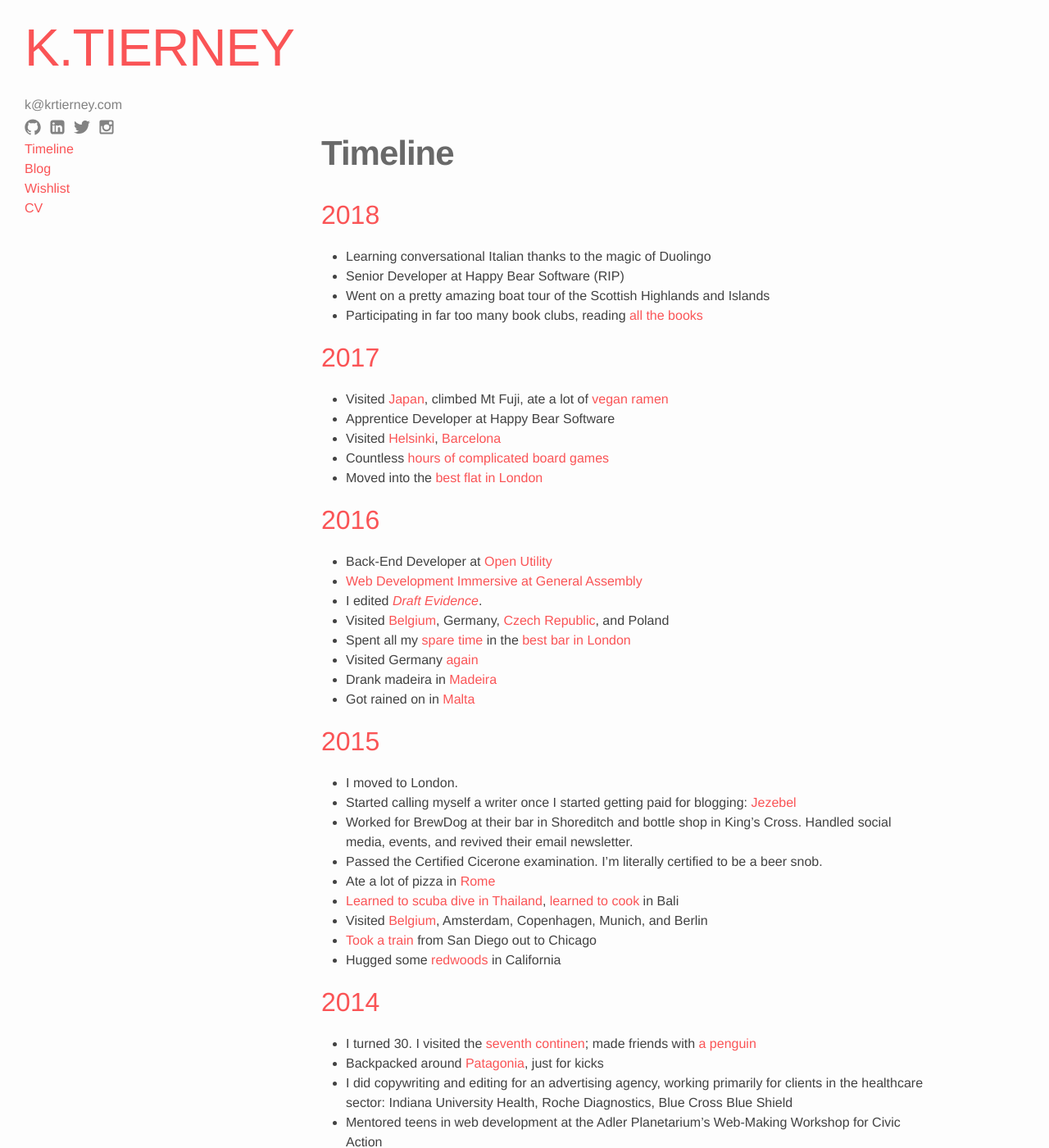
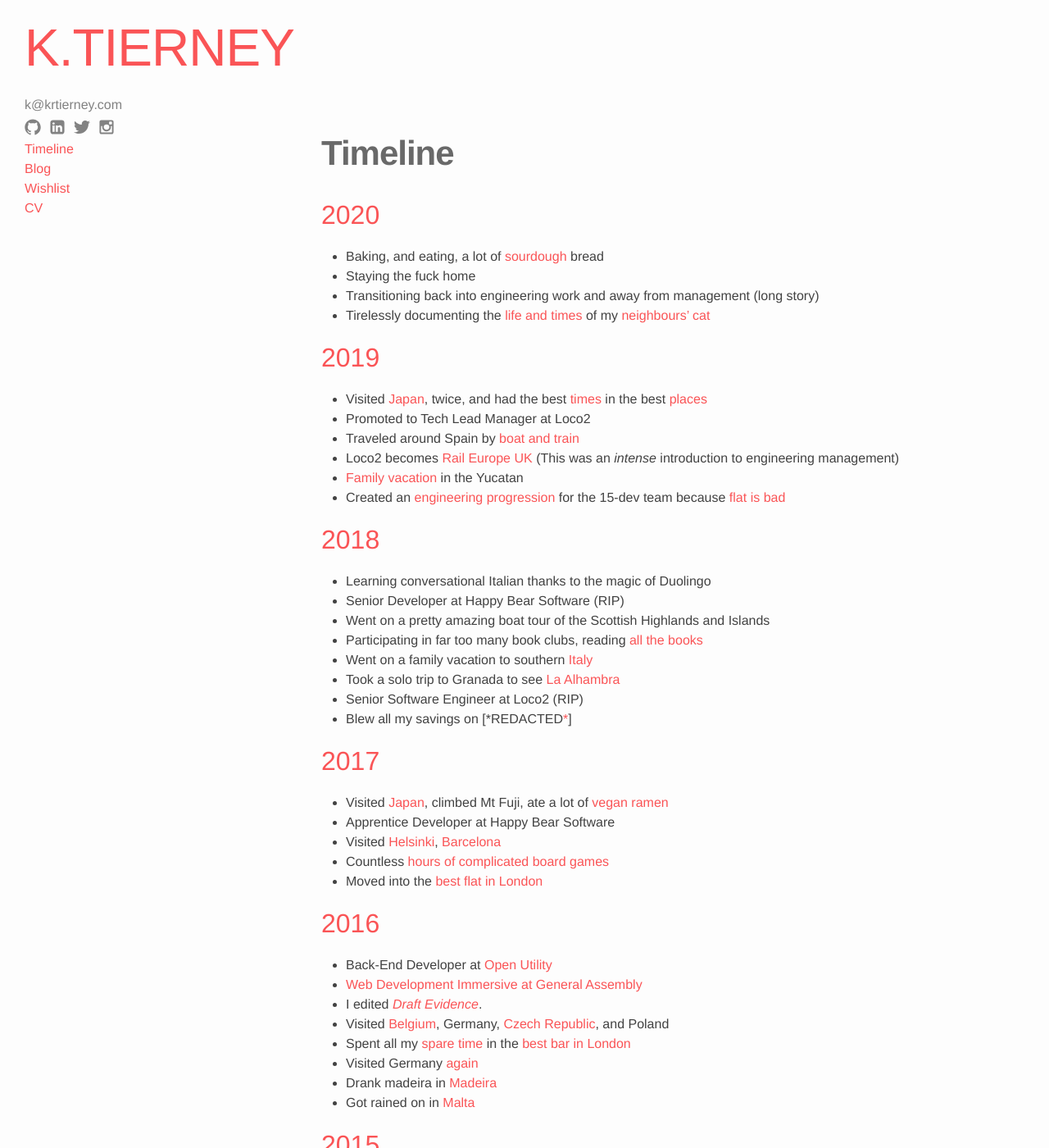
Before and after one commit to krtierney/krtierney.github.io, a Jekyll site: the page built from about.md, in a window 1280 px wide and 1400 px high. Shown: the whole window at 82% size. Built offline with Jekyll 4.4.1, drawn with Linux system fonts in a browser that asks for light colours.

Commit message:
Update timeline
Since 2018 was a while ago now...

```diff
--- a/about.md
+++ b/about.md
@@ -4,12 +4,33 @@ title: Timeline
 permalink: /about/
 published: true
 ---
+
+## 2020
+
+* Baking, and eating, a lot of [sourdough](https://www.instagram.com/p/B9O_pi7BweR/) bread
+* Staying the fuck home
+* Transitioning back into engineering work and away from management (long story)
+* Tirelessly documenting the [life and times](https://www.instagram.com/p/B9z8BGchEgq/) of my [neighbours' cat](https://www.instagram.com/p/B97Pgpml_KG/)
+
+## 2019
+
+* Visited [Japan](https://www.instagram.com/p/BxLKO-NnRFk/), twice, and had the best [times](https://www.instagram.com/p/B0cCoXihezM/) in the best [places](https://www.instagram.com/p/B0M7YJ9lamr/)
+* Promoted to Tech Lead Manager at Loco2
+* Traveled around Spain by [boat and train](https://www.instagram.com/p/B1EAj0eFppx/)
+* Loco2 becomes [Rail Europe UK](https://raileurope.co.uk) (This was an _intense_ introduction to engineering management)
+* [Family vacation](https://www.instagram.com/p/B3zlR0Pl4pS/) in the Yucatan
+* Created an [engineering progression](../../eng-progression.pdf) for the 15-dev team because [flat is bad](https://avdi.codes/in-grudging-defense-of-structure/)
+
 ## 2018
 
 * Learning conversational Italian thanks to the magic of Duolingo
 * Senior Developer at Happy Bear Software (RIP)
 * Went on a pretty amazing boat tour of the Scottish Highlands and Islands
 * Participating in far too many book clubs, reading [all the books](https://www.librarything.com/catalog/kaitlynmeans)
+* Went on a family vacation to southern [Italy](https://www.instagram.com/p/BnwfQSql8E1/)
+* Took a solo trip to Granada to see [La Alhambra](https://www.instagram.com/p/Bo1bPuVA7Qp/)
+* Senior Software Engineer at Loco2 (RIP)
+* Blew all my savings on [\*REDACTED[\*](https://www.instagram.com/p/Bq4gFasn2kb/)]
 
 ## 2017
 
```
Also changed, not shown: 1 other file.
